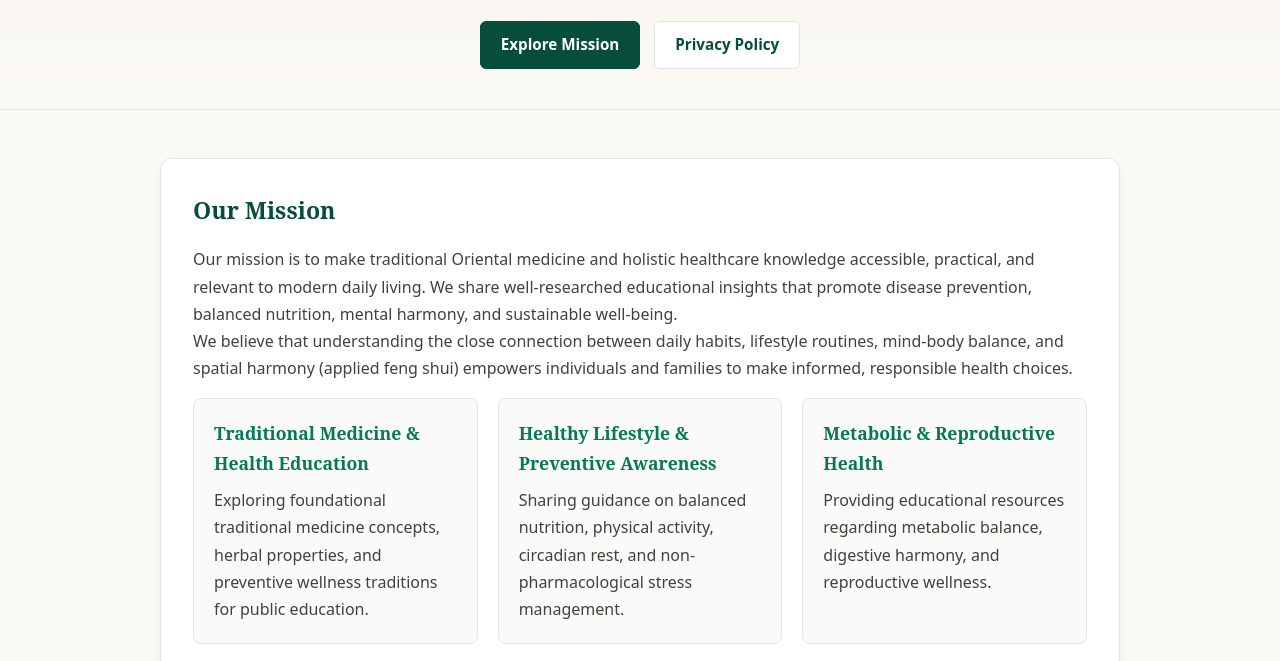
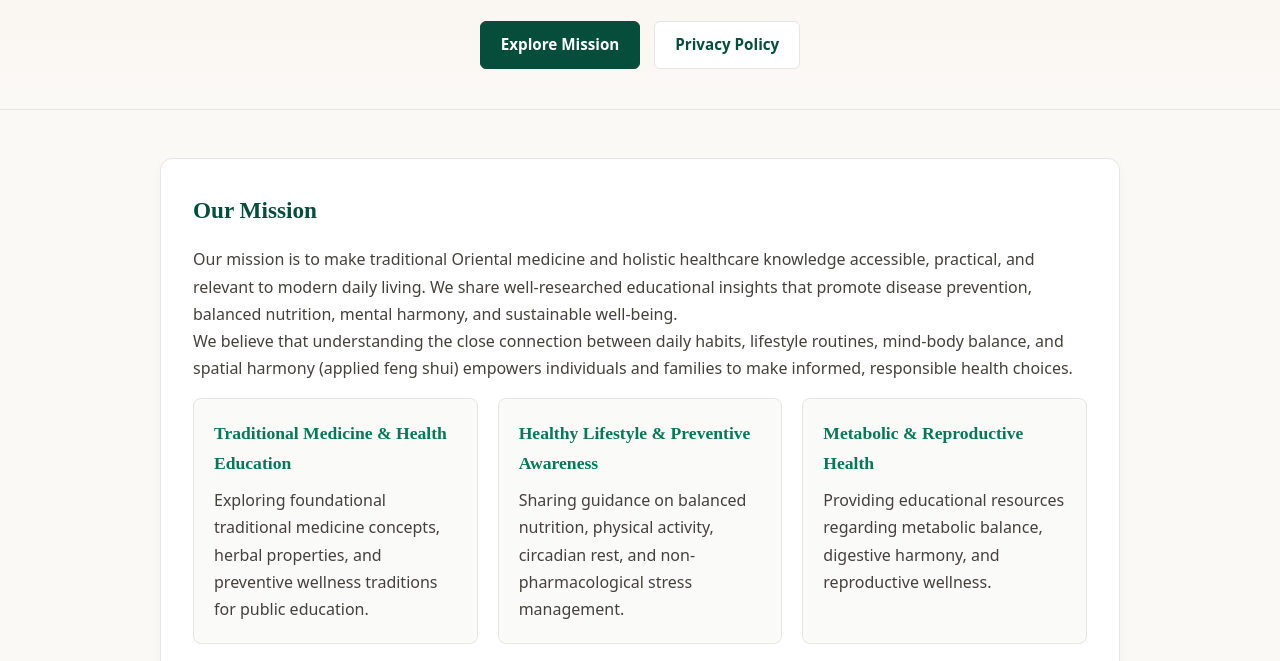
Before and after one commit to cuongpt083/nxtutor-landing-pages, a plain HTML site: page apps/kim-long-duong/index.html in a window 1280 px wide. Shown: the part 371-1032 px from the top of the page. Drawn offline with Linux system fonts and the light colour scheme.

Commit message:
fix(fonts): fix lỗi font tiếng Việt có dấu

```diff
--- a/assets/css/style.css
+++ b/assets/css/style.css
@@ -23,7 +23,7 @@
   --text-heading: #1C1917;
   --text-body: #44403C;
   --text-muted: #78716C;
-  --font-serif: "Merriweather", "Noto Serif", Georgia, serif;
+  --font-serif: "Times New Roman", Times, Georgia, "Noto Serif", serif;
   --font-sans: system-ui, -apple-system, BlinkMacSystemFont, "Segoe UI", Roboto, "Helvetica Neue", Arial, sans-serif;
   --max-w: 960px;
 }
```
